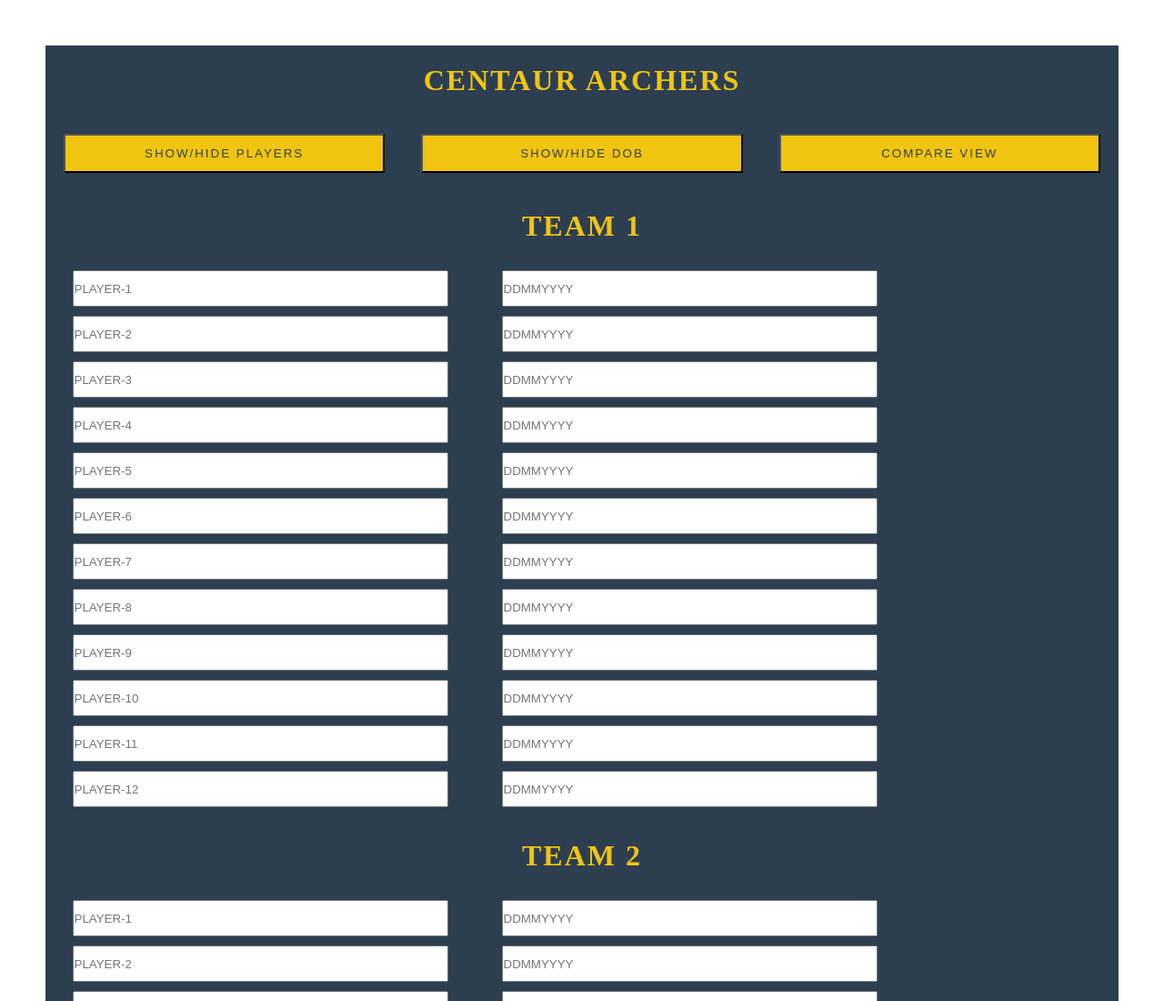
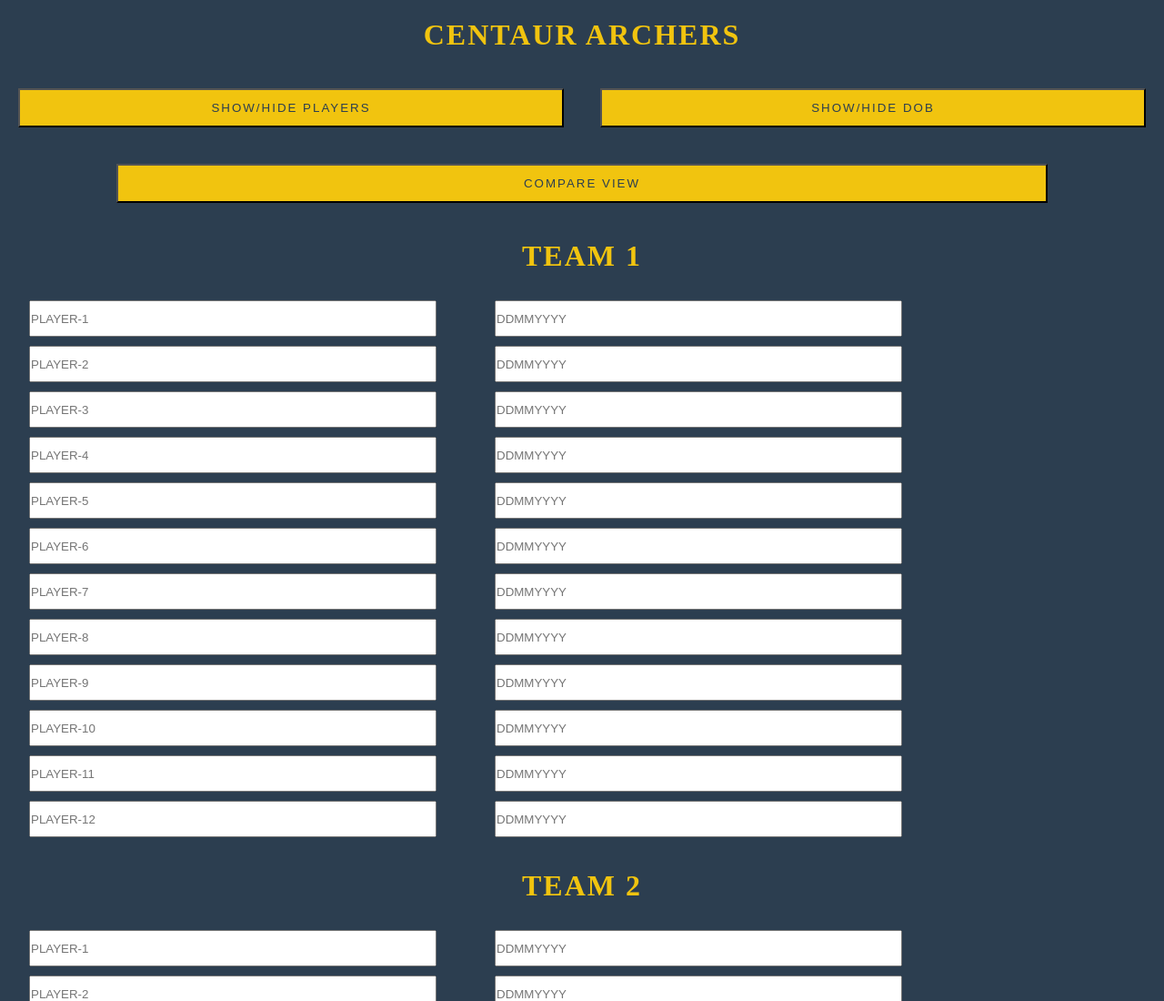
Before and after one commit to vimalathithan2007/centaurarchers, a plain HTML site: page index.html in a window 1280 px wide. Shown: the top 1100 px of the page at 91% size. Drawn offline with Linux system fonts and the light colour scheme.

Commit message:
mbl ui fix

```diff
--- a/index.html
+++ b/index.html
@@ -12,6 +12,8 @@
         <div class="center">
             <button class="btn player-btn" onclick="showHidePlayer()">Show/Hide Players</button>
             <button class="btn player-btn" onclick="showHideDob()">Show/Hide DOB</button>
+        </div>
+        <div class="center">
             <button class="btn compare" onclick="compare()">Compare View</button>
         </div>
 
--- a/style.css
+++ b/style.css
@@ -4,7 +4,6 @@
     box-sizing: border-box;
 }
 .container {
-    margin:50px;
     background:rgba(44, 62, 80,1.0);
     min-height: 100vh;
 }
```
